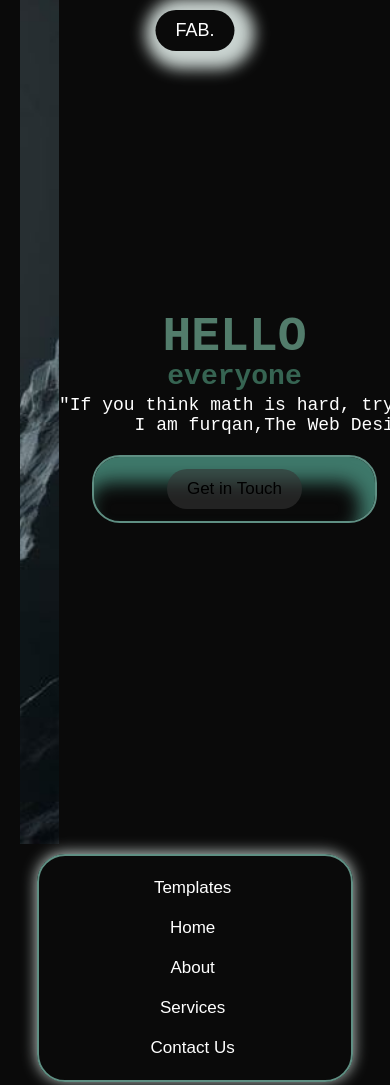
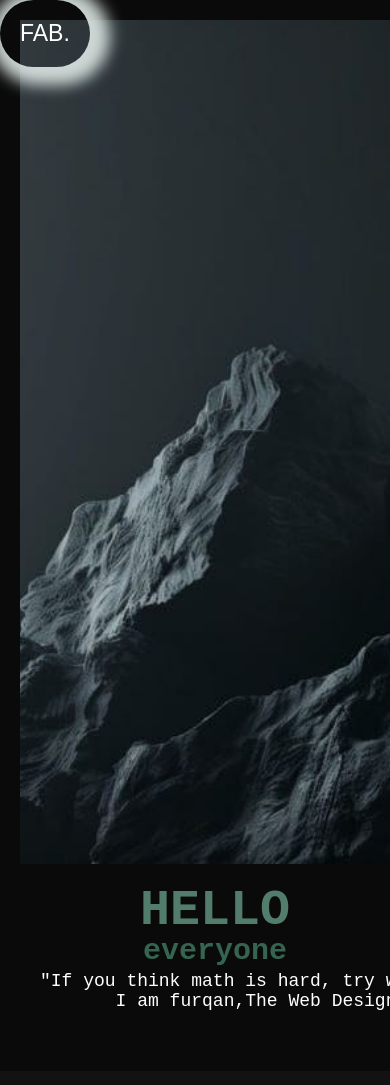
Before and after one commit to boltbuttar/Web_prac2, a plain HTML site: page index.html in a window 390 px wide. Shown: the top 1085 px of the page. Drawn offline with Linux system fonts and the light colour scheme.

Commit message:
Update f1.css

```diff
--- a/f1.css
+++ b/f1.css
@@ -239,66 +239,48 @@ body {
 .submit-btn:hover {
     background-color: #009966;
 }
+/* Responsive Styles */
 @media (max-width: 768px) {
-    /* Adjust hero section */
     .hero {
-        display: flex;
-        align-items: center;
-        justify-content: center;
-        text-align: center;
-        height: 100vh;
-        padding: 0 20px;
+        height: auto;
+        padding: 20px;
     }
 
-    /* Adjust hero content */
     .hero-content {
         position: static;
-        width: 100%;
-        max-width: 90%;
-        margin: auto;
         text-align: center;
+        padding: 20px;
     }
 
-    /* Improve text size */
     .hero h1 {
-        font-size: 48px;
-        line-height: 1.2;
+        font-size: 50px;
     }
 
     .hero h2 {
-        font-size: 28px;
+        font-size: 30px;
         position: static;
-        text-align: center;
         margin-top: 10px;
     }
 
     .hero p {
         font-size: 18px;
-        margin-bottom: 20px;
     }
 
-    /* Center buttons */
     .btn, .btn1 {
-        position: static;
-        display: block;
-        margin: 10px auto;
-        width: 80%;
-        text-align: center;
-        padding: 12px 0;
+        display: none;
     }
 
-    /* Fix background image */
-    .background-image {
-        background-size: cover;
-        background-position: center;
+    .service-grid, .stats-container, .FAQ-grid {
+        flex-direction: column;
+        align-items: center;
     }
 
-    /* Adjust logo */
-    .logo {
-        top: 10px;
-        left: 50%;
-        transform: translateX(-50%);
-        padding: 10px 20px;
-        font-size: 18px;
+    .service-card, .stat-item, .FAQ-card {
+        width: 100%;
+        max-width: 300px;
+    }
+
+    .contact-form {
+        padding: 20px;
     }
 }
```
